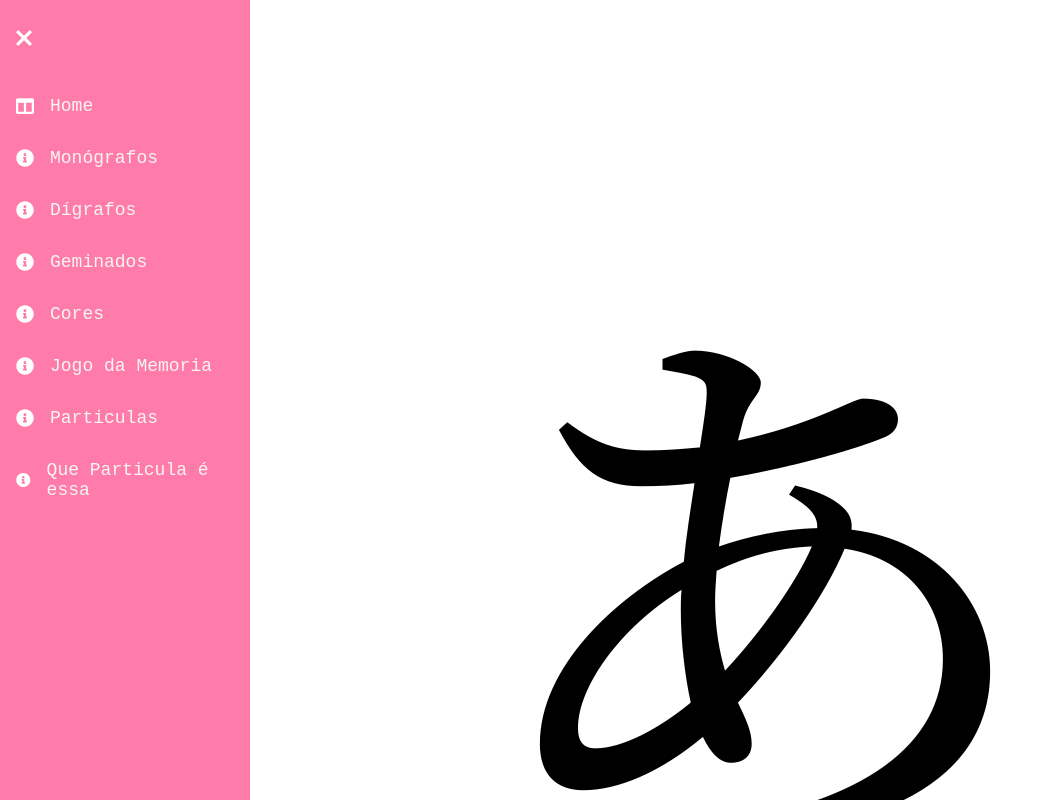
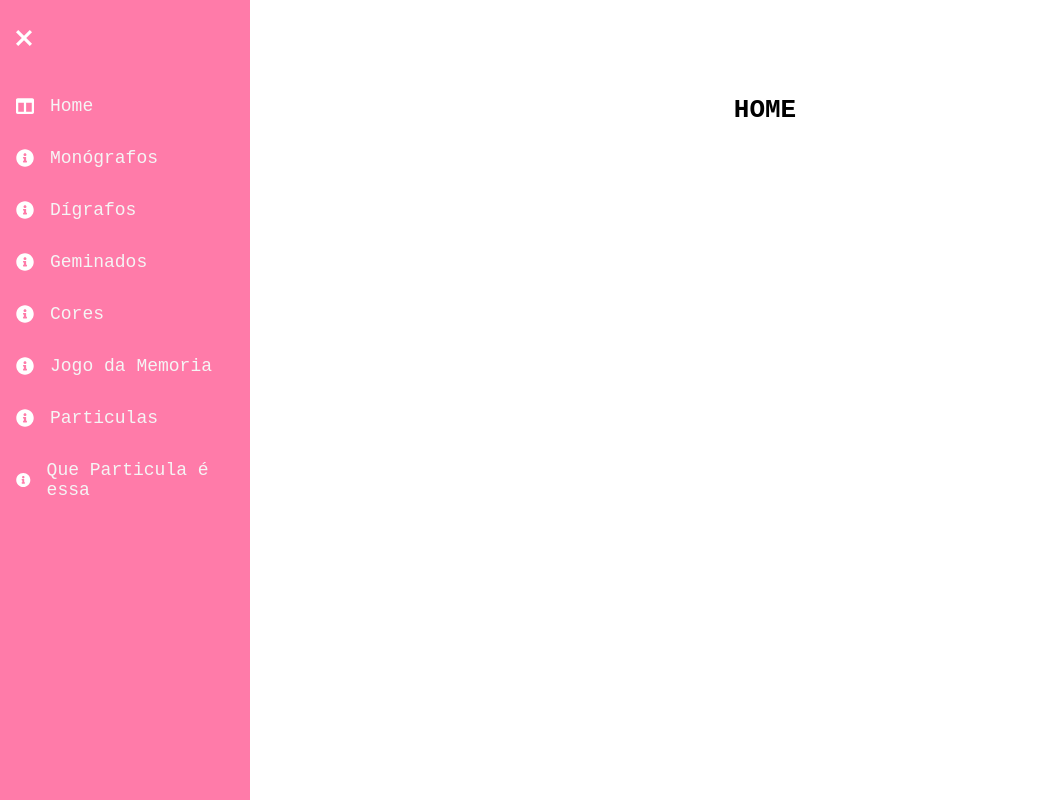
Before and after one commit to deborafsm/nihongo-san, a React (Create React App) app in the folder my-app/: page /home in a window 1280 px wide. Shown: the whole page, without its empty margins (0-1038 px from the left). Built offline with nearby package versions, Linux system fonts and the light colour scheme.

Commit message:
Update Home.jsx

```diff
--- a/my-app/src/pages/Home.jsx
+++ b/my-app/src/pages/Home.jsx
@@ -5,7 +5,7 @@ function Home() {
     <div>
 
       <div className="img_home">
-        <img src={img}></img>
+        <h1>HOME</h1>
       </div>
     </div>
   );
```
